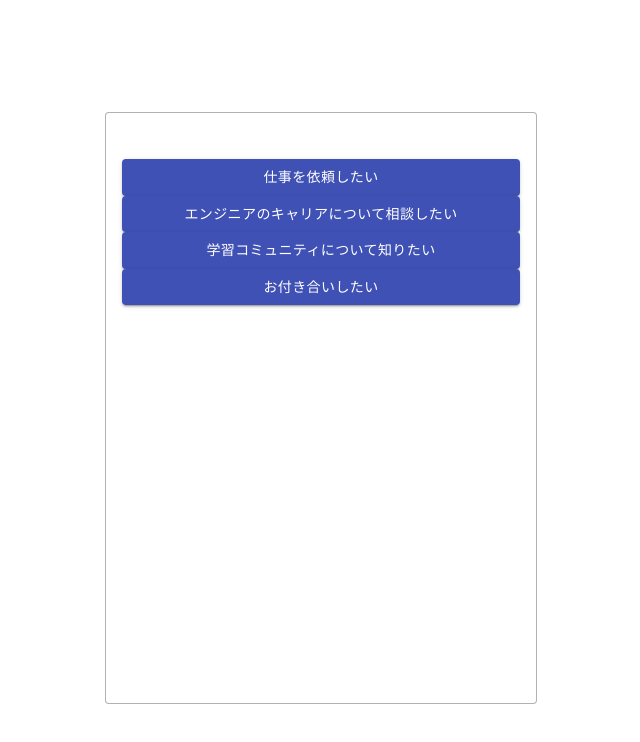
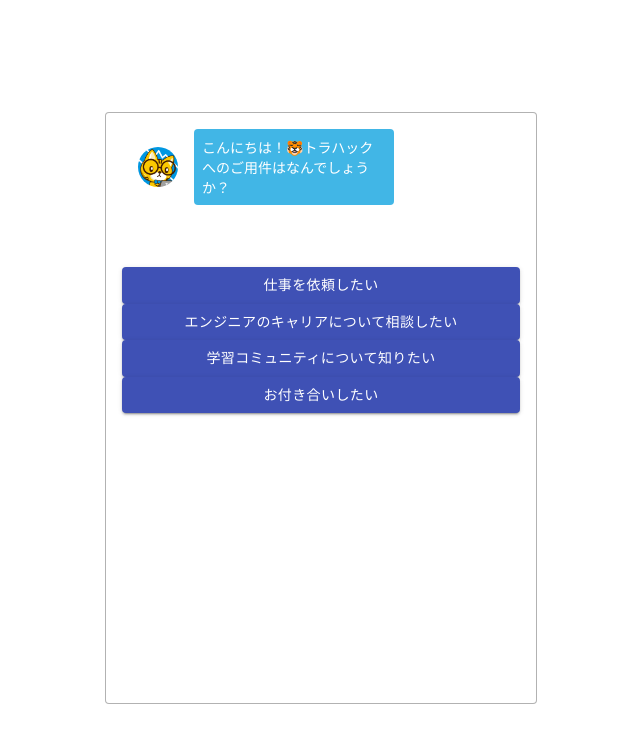
Before and after one commit to shohei-12/chatbot, a React (Create React App) app: page / in a window 1280 px wide. Shown: the top 742 px of the page, without its empty margins (319-959 px from the left). Built offline with nearby package versions, Linux system fonts and the light colour scheme; the HTML template or start-up script is replaced by a standard one.

Commit message:
Create component to display the chat (#4)

```diff
--- a/src/App.tsx
+++ b/src/App.tsx
@@ -1,13 +1,13 @@
 import React from "react";
 import defaultDataset from "./dataset.js";
 import "./assets/styles/style.css";
-import { AnswersList } from "./components/index";
+import { AnswersList, Chats } from "./components/index";
 
 type DefaultDataset = typeof defaultDataset;
 
 interface AppState {
   answers: { content: string; nextId: string }[];
-  chats: string[];
+  chats: { text: string; type: string }[];
   currentId: keyof DefaultDataset;
   dataset: DefaultDataset;
   open: boolean;
@@ -25,21 +25,36 @@
     };
   }
 
-  initAnswer() {
+  initAnswers() {
     const initDataset = this.state.dataset[this.state.currentId];
     const initAnswers = initDataset.answers;
 
     this.setState({ answers: initAnswers });
   }
 
+  initChats() {
+    const initDataset = this.state.dataset[this.state.currentId];
+    const chat = {
+      text: initDataset.question,
+      type: "question",
+    };
+
+    const chats = this.state.chats;
+    chats.push(chat);
+
+    this.setState({ chats });
+  }
+
   componentDidMount() {
-    this.initAnswer();
+    this.initChats();
+    this.initAnswers();
   }
 
   render() {
     return (
       <section className="c-section">
         <div className="c-box">
+          <Chats chats={this.state.chats} />
           <AnswersList answers={this.state.answers} />
         </div>
       </section>
--- /dev/null
+++ b/src/components/Chat.tsx
@@ -0,0 +1,31 @@
+import React from "react";
+import ListItem from "@material-ui/core/ListItem";
+import ListItemAvatar from "@material-ui/core/ListItemAvatar";
+import Avatar from "@material-ui/core/Avatar";
+import NoProfile from "../assets/img/no-profile.png";
+import Torahack from "../assets/img/torahack.png";
+
+interface ChatProps {
+  text: string;
+  type: string;
+}
+
+const Chat: React.FC<ChatProps> = (props) => {
+  const isQuestion = props.type === "question";
+  const classes = isQuestion ? "p-chat__row" : ".p-chat__reverse";
+
+  return (
+    <ListItem className={classes}>
+      <ListItemAvatar>
+        {isQuestion ? (
+          <Avatar alt="icon" src={Torahack} />
+        ) : (
+          <Avatar alt="icon" src={NoProfile} />
+        )}
+      </ListItemAvatar>
+      <div className="p-chat__bubble">{props.text}</div>
+    </ListItem>
+  );
+};
+
+export default Chat;
--- /dev/null
+++ b/src/components/Chats.tsx
@@ -0,0 +1,37 @@
+import React from "react";
+import { Chat } from "./index";
+import { createStyles, Theme, makeStyles } from "@material-ui/core/styles";
+import List from "@material-ui/core/List";
+
+const useStyles = makeStyles((theme: Theme) =>
+  createStyles({
+    root: {
+      width: "100%",
+      maxWidth: "36ch",
+      backgroundColor: theme.palette.background.paper,
+    },
+  })
+);
+
+interface ChatsProps {
+  chats: {
+    text: string;
+    type: string;
+  }[];
+}
+
+const Chats: React.FC<ChatsProps> = (props) => {
+  const classes = useStyles();
+
+  return (
+    <List className={classes.root}>
+      {props.chats.map((chat, index) => {
+        return (
+          <Chat text={chat.text} type={chat.type} key={index.toString()} />
+        );
+      })}
+    </List>
+  );
+};
+
+export default Chats;
--- a/src/components/index.js
+++ b/src/components/index.js
@@ -1,2 +1,4 @@
 export { default as AnswersList } from "./AnswersList";
 export { default as Answer } from "./Answer";
+export { default as Chats } from "./Chats";
+export { default as Chat } from "./Chat";
```
Also changed, not shown: src/assets/img/no-profile.png (added), src/assets/img/torahack.png (added).
